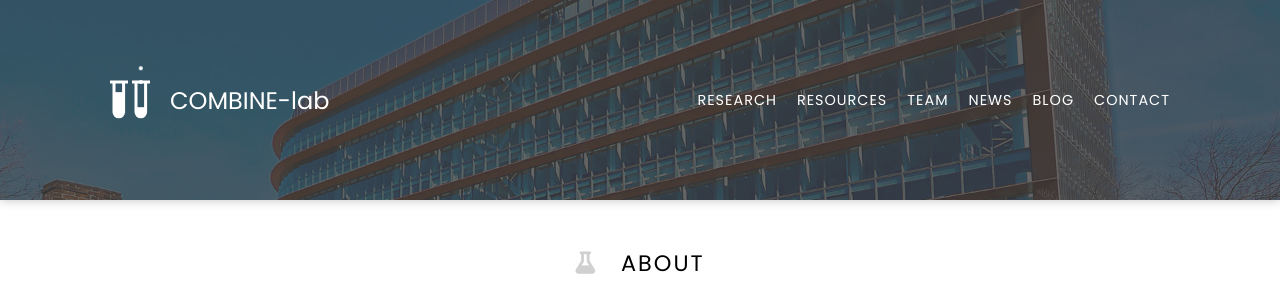
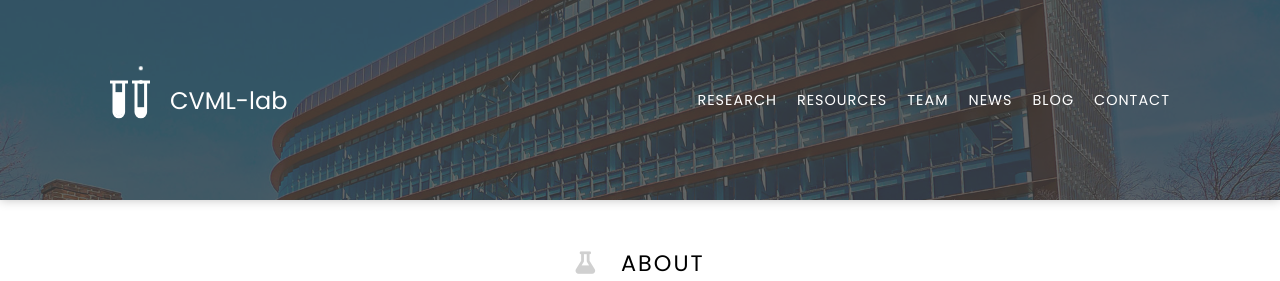
Before and after one commit to kaist-cvml/CVML-lab.github.io, a Jekyll site: the page built from index.md, in a window 1280 px wide and 900 px high. Shown: the top 281 px of the window. Built offline with Jekyll 4.4.1, drawn with Linux system fonts in a browser that asks for light colours; nearby versions of some CDN libraries.

Commit message:
Add file

```diff
--- a/_config.yml
+++ b/_config.yml
@@ -1,10 +1,10 @@
 # https://jekyllrb.com/docs/configuration/
 
 # site-wide variables
-title: COMBINE-lab # title of site, used in tab name and elsewhere
+title: CVML-lab # title of site, used in tab name and elsewhere
 email: rob@cs.umd.edu # default email
 google: Rob Patro # default name to search on Google Scholar
-github: COMBINE-lab # default GitHub user/org, without the @
+github: CVML-lab # default GitHub user/org, without the @
 twitter: nomad421 # default Twitter handle, without the @
 #instagram: fakeinstagramhandle # default Instagram handle, without the @
 #youtube: fakeyoutubechannel # default YouTube channel handle
```
